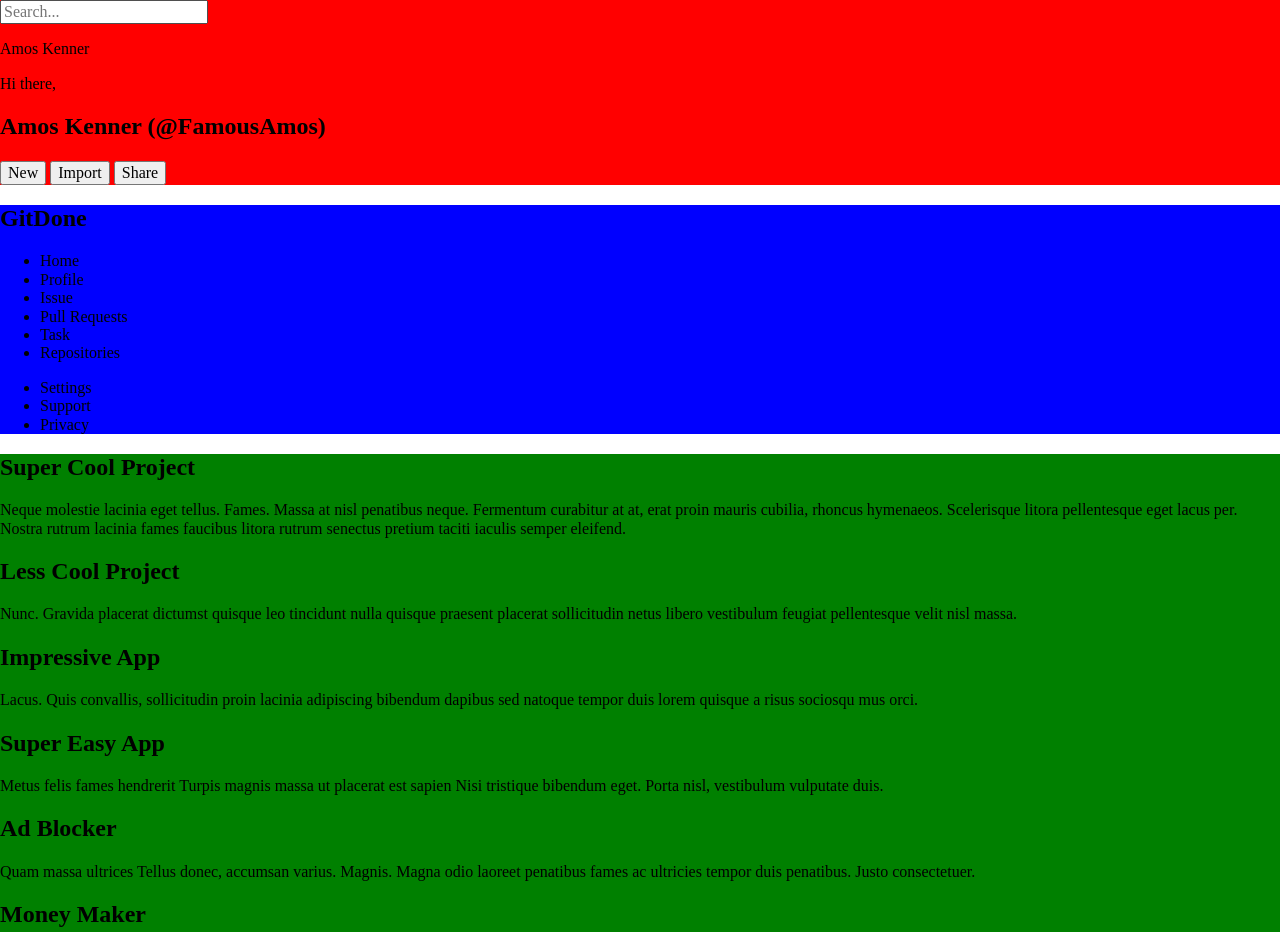
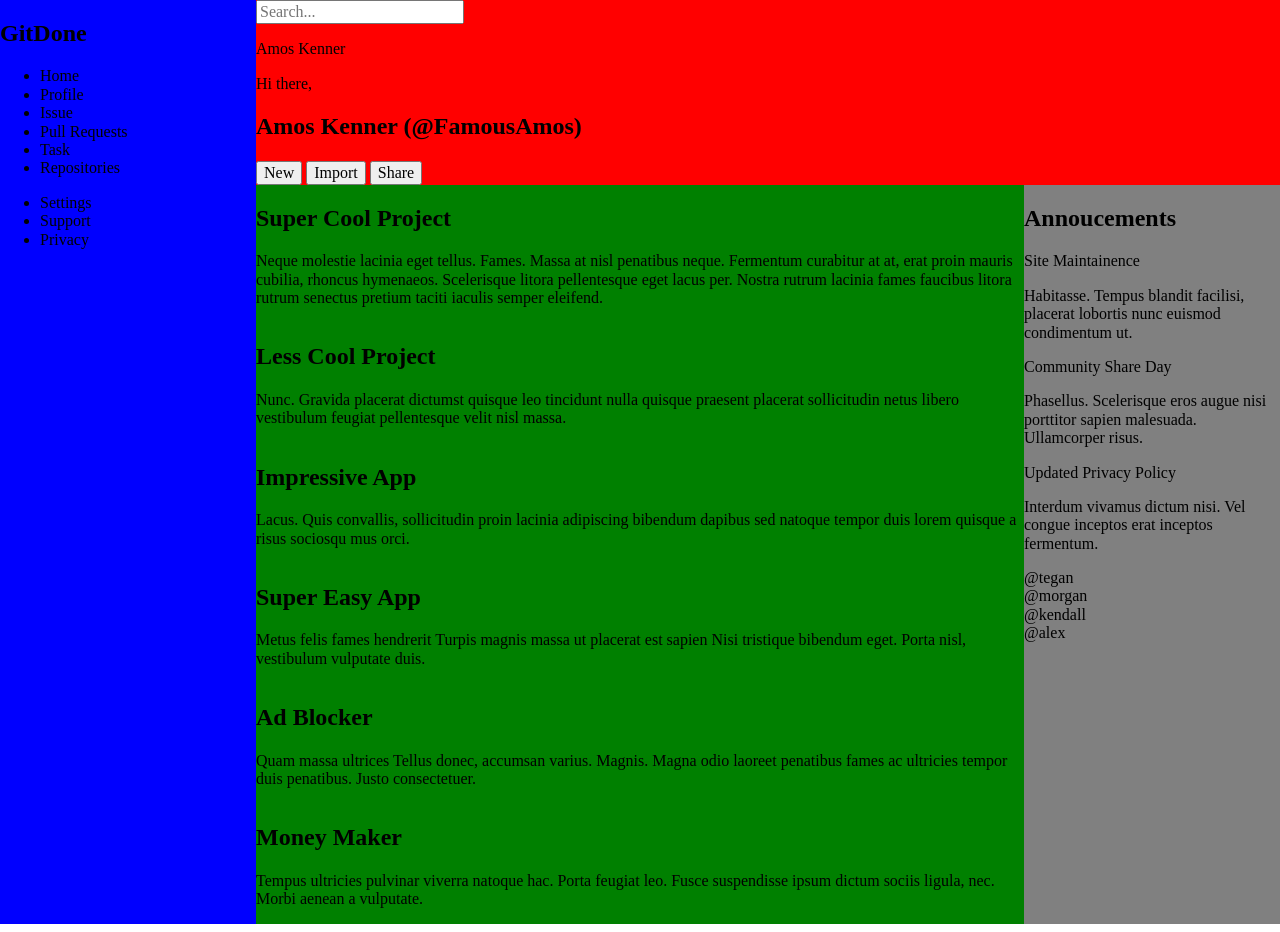
Before and after one commit to FamousAmos/Dashboard, a plain HTML site: page index.html in a window 1280 px wide. Shown: the top 932 px of the page. Drawn offline with Linux system fonts and the light colour scheme.

Commit message:
Style page into grid

```diff
--- a/style.css
+++ b/style.css
@@ -1,15 +1,32 @@
+.container {
+  display: grid;
+  grid-template-columns: 1fr 3fr 1fr;
+  grid-template-rows: 1fr 4fr;
+  height: 100vh;
+}
+
 .header {
   background-color: red;
+  grid-column: 2 / 4;
+  grid-row: 1;
 }
 
 .nav {
   background-color: blue;
+  grid-column: 1;
+  grid-row: 1 / 3;
+
 }
 
 .projects {
   background-color: green;
+  grid-column: 2;
+  grid-row: 2;
+  display: grid;
 }
 
 .sidebar {
   background-color: gray;
+  grid-column: 3;
+  grid-row: 2;
 }
```
Also changed, not shown: index.html (+12 -6 lines).
